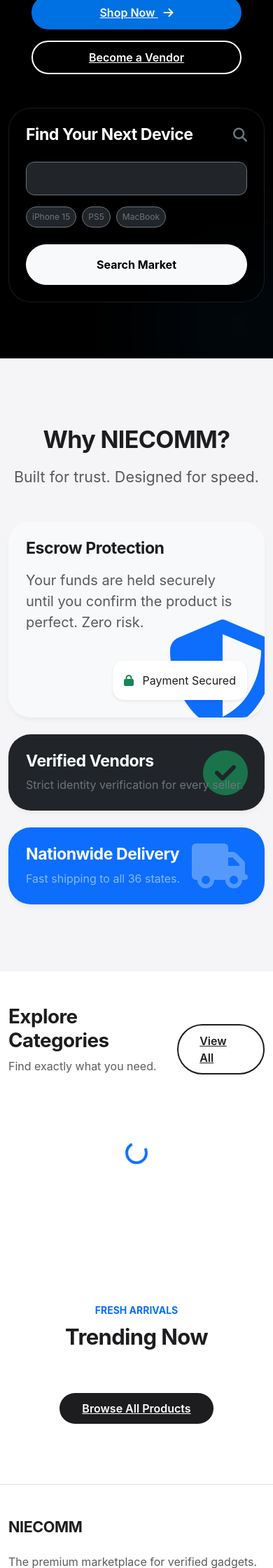
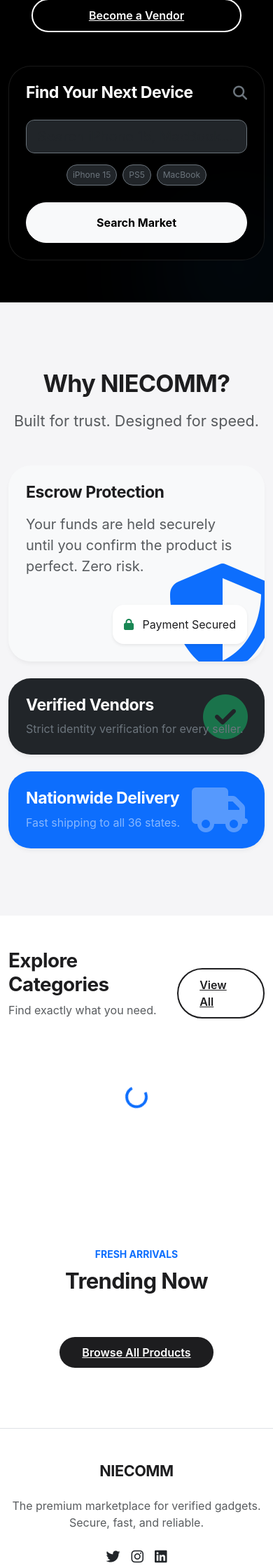
Before and after one commit to sheisjay001/NIECOMM, a PHP site: page /web/public/index.html in a window 390 px wide. Shown: the part 520-2760 px from the top of the page at 70% size. Run offline with PHP 8.4, Linux system fonts and the light colour scheme; data comes from the database, SQL or seed files in the repository; data that the repository does not hold is empty.

Commit message:
Refine mobile alignment: Footer, Hero spacing, and Badges

```diff
--- a/web/public/css/style.css
+++ b/web/public/css/style.css
@@ -271,8 +271,8 @@ h1, h2, h3, h4, h5, h6 {
 @media (max-width: 768px) {
     .hero-premium {
         min-height: auto;
-        padding-top: 100px;
-        padding-bottom: 80px;
+        padding-top: 40px;
+        padding-bottom: 60px;
         text-align: center;
     }
 
@@ -315,4 +315,26 @@ h1, h2, h3, h4, h5, h6 {
         box-shadow: 0 10px 40px rgba(0,0,0,0.1);
         margin-top: 1rem;
     }
+
+    /* Footer Mobile Alignment */
+    footer .col-lg-4,
+    footer .col-lg-2,
+    footer .col-md-6,
+    footer .text-md-end {
+        text-align: center !important;
+    }
+
+    footer .text-end {
+        text-align: center !important;
+    }
+
+    footer .d-flex.gap-3 {
+        justify-content: center;
+    }
+
+    /* Search Badges Wrap */
+    .hero-premium .badge-container {
+        justify-content: center;
+        flex-wrap: wrap;
+    }
 }
--- a/web/public/index.html
+++ b/web/public/index.html
@@ -51,7 +51,7 @@
                             <div class="input-group mb-3">
                                 <input type="text" name="q" class="form-control form-control-lg bg-dark text-white border-secondary" placeholder="Search iPhone 15, MacBook..." style="border-radius: 12px;">
                             </div>
-                            <div class="d-flex gap-2 mb-4">
+                            <div class="d-flex gap-2 mb-4 badge-container">
                                 <span class="badge bg-dark border border-secondary text-secondary p-2 rounded-pill fw-normal">iPhone 15</span>
                                 <span class="badge bg-dark border border-secondary text-secondary p-2 rounded-pill fw-normal">PS5</span>
                                 <span class="badge bg-dark border border-secondary text-secondary p-2 rounded-pill fw-normal">MacBook</span>
```
